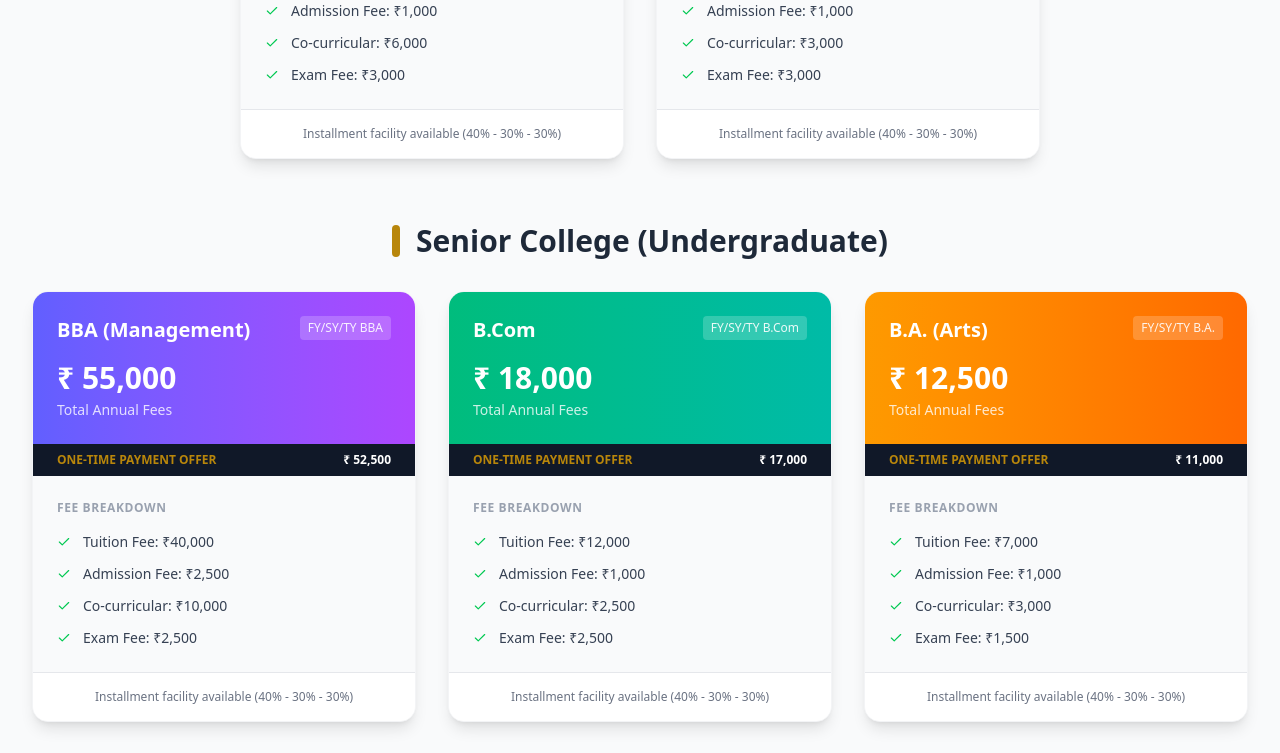
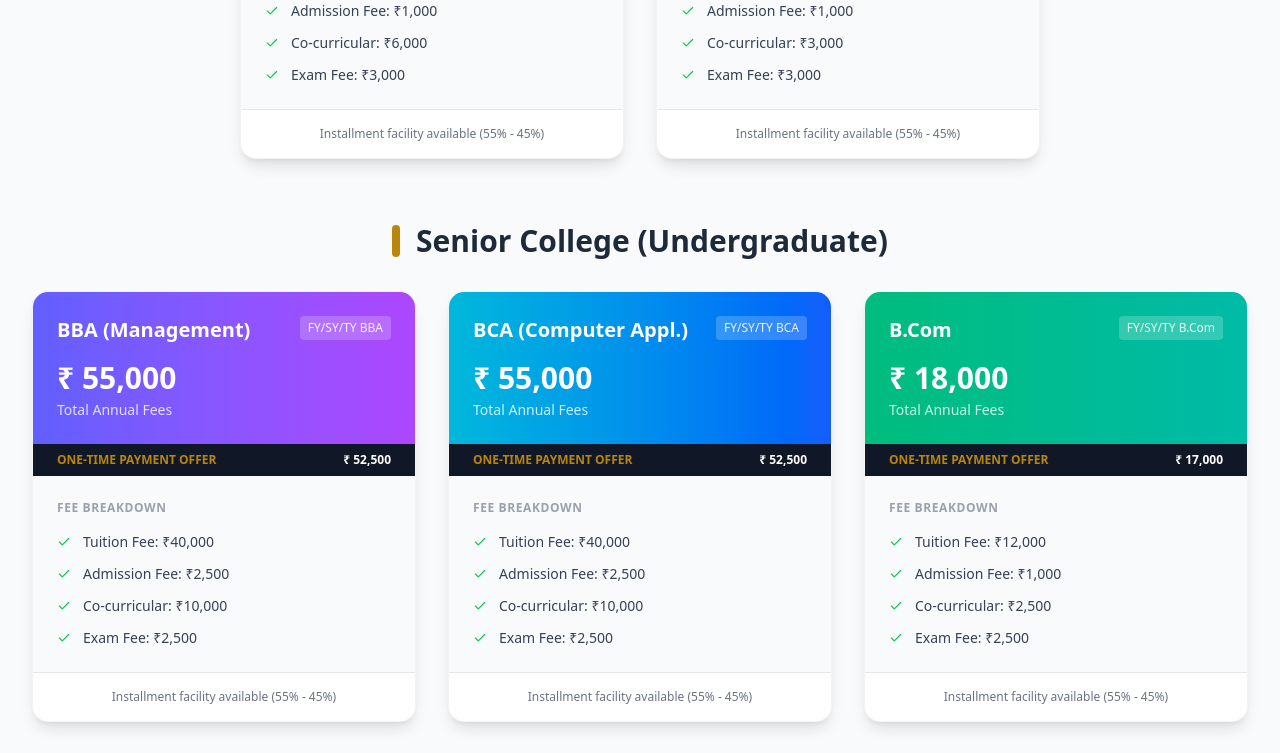
Before and after one commit to Thunderbeast5/svcsm, a React (Vite) app: page /admissions/fees in a window 1280 px wide. Shown: the part 840-1593 px from the top of the page. Built offline with nearby package versions, Linux system fonts and the light colour scheme; what @react-pdf/renderer would draw is missing.

Commit message:
fees structure page chnaged

```diff
--- a/src/pages/Admission/FeeStructure.jsx
+++ b/src/pages/Admission/FeeStructure.jsx
@@ -38,6 +38,15 @@ const feeData = [
         oneTime: "₹ 52,500",
         // Theme: Indigo (Matches BBA in Curriculum)
         color: "bg-gradient-to-r from-indigo-500 to-purple-500",
+        features: ["Tuition Fee: ₹40,000", "Admission Fee: ₹2,500", "Co-curricular: ₹10,000", "Exam Fee: ₹2,500"]
+      },
+      {
+        name: "BCA (Computer Appl.)",
+        code: "FY/SY/TY BCA",
+        total: "₹ 55,000",
+        oneTime: "₹ 52,500",
+        // Theme: Blue/Cyan (Tech theme)
+        color: "bg-gradient-to-r from-cyan-500 to-blue-600",
         features: ["Tuition Fee: ₹40,000", "Admission Fee: ₹2,500", "Co-curricular: ₹10,000", "Exam Fee: ₹2,500"]
       },
       {
@@ -139,7 +148,7 @@ const FeesStructure = () => {
                   {/* Installment Info */}
                   <div className="p-4 border-t border-gray-200 text-center bg-white">
                     <p className="text-xs text-gray-500">
-                      Installment facility available (40% - 30% - 30%)
+                      Installment facility available (55% - 45%)
                     </p>
                   </div>
                 </motion.div>
```
